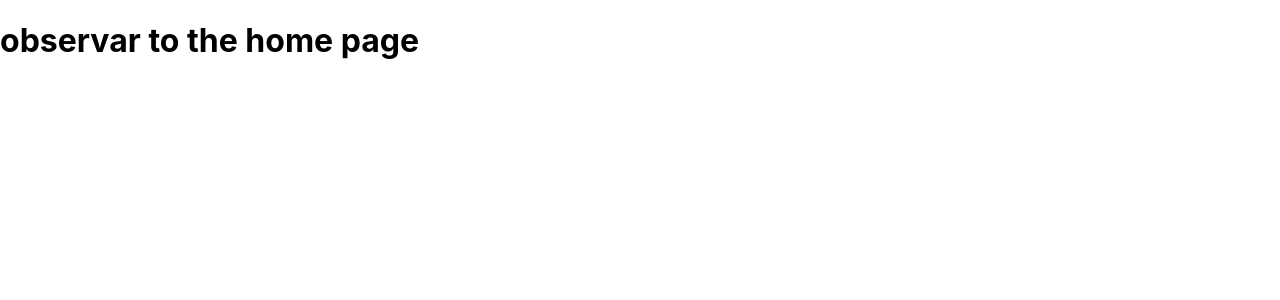
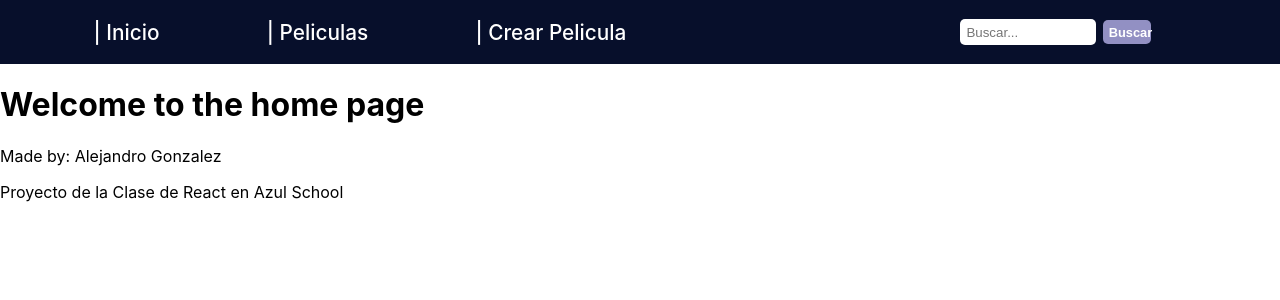
Before and after one commit to atrect-5/Curso-de-React, a React (Create React App) app: page / in a window 1280 px wide. Shown: the top 300 px of the page. Built offline with nearby package versions, Linux system fonts and the light colour scheme.

Commit message:
Added header

```diff
--- a/src/App.js
+++ b/src/App.js
@@ -4,12 +4,15 @@
 
 // Importamos nuestros componentes
 import RoutesOfApp from "./routes"
+import { Header, Footer } from "./components/common"
 
 // Declaramos la app como un functional component
 const App = () => {
   return (
     <Router>
+      <Header/>
       <RoutesOfApp/>
+      <Footer/>
     </Router>
   )
 }
--- /dev/null
+++ b/src/components/common/footer/footer.jsx
@@ -0,0 +1,14 @@
+
+import React from "react"
+
+// Creamos nuestro componente footer (Este deberia estar presente en toda la pagina en la parte inferior)
+const Footer = () => (
+    <>
+        <footer className = "footer-container">
+            <p>Made by: Alejandro Gonzalez</p>
+            <p>Proyecto de la Clase de React en Azul School</p>
+        </footer>
+    </>
+)
+
+export default Footer
--- /dev/null
+++ b/src/components/common/header/header.jsx
@@ -0,0 +1,32 @@
+
+import React from "react";
+import { Link } from "react-router-dom";
+
+import "./index.scss"
+
+// Creamos nuestro componente header (Este deberia estar presente en toda la pagina en la parte superior)
+const Header = () => {
+    return (
+        <>
+            <header className = "header-container">
+                <ul>
+                    <li>
+                        <Link to={"/"}>| Inicio</Link>
+                    </li>
+                    <li>
+                        <Link to={'/movies'}>| Peliculas</Link>
+                    </li>
+                    <li>
+                        <Link to={'/movies/create'}>| Crear Pelicula</Link>
+                    </li>
+                </ul>
+                <div className="search-container">
+                    <input type="text" name="search-input" placeholder="Buscar..."/>
+                    <button>Buscar</button>
+                </div>
+            </header>
+        </>
+    )
+}
+
+export default Header
--- /dev/null
+++ b/src/components/common/header/index.scss
@@ -0,0 +1,69 @@
+
+.header-container {
+    width: 100%;
+    height: 8vh;
+    max-height: 8vh;
+    background-color: #070F2B;
+    color : white;
+    display: flex;
+    flex-direction: row;
+    justify-content: space-between;
+    align-items: center;
+    ul {
+        width: 50%;
+        height: 100%;
+        display: flex;
+        justify-content: space-around;
+        align-items: center;
+        list-style-type: none;
+        li {
+            a {
+                text-decoration: none;
+                color: white;
+                font-size: 1.3rem;
+                font-weight: 500;
+                transition: all 0.2s;
+                &:hover {
+                    font-weight: 550;
+                    text-decoration: underline;
+                }
+            }
+        }
+    }
+
+    .search-container{
+        width: 25%;
+        height: 100%;
+        display: flex;
+        align-items: center;
+        input {
+            width: 40%;
+            height: 24px;
+            border: .1px;
+            border-radius: 5px;
+            padding-left: 2%;
+            margin-right: 2%;
+            transition: all 0.2s;
+
+        }
+        button {
+            height: 24px;
+            width: 15%;
+            border: 0;
+            border-radius: 5px;
+            font-size: .8em;
+            font-weight: 600;
+            color: white;
+            background-color: #9290C3;
+            transition: all 0.1s;
+            &:hover {
+                background-color: #535C91;
+            }
+            &:active {
+                background-color: #3A3F6D;
+            }
+        }
+    }
+
+
+}
--- /dev/null
+++ b/src/components/common/index.jsx
@@ -0,0 +1,8 @@
+
+import Header from "./header/header"
+import Footer from "./footer/footer"
+
+export {
+    Header,
+    Footer
+}
--- a/src/routes/index.jsx
+++ b/src/routes/index.jsx
@@ -6,14 +6,12 @@
 
 // Declaramos las rutas como un functional component (En este caso no tendremos un state)
 // Con parentesis significa que retornaremos directamente jsx
-
-// Para redirigir a otra pagina
-// <Route path="*" element={<Navigate to="/" />} />
 const RoutesOfApp = () => (
     <Routes>
-        <Route exact path="/" Component ={() => <h1>observar to the home page</h1>} />
+        <Route exact path="/" Component ={() => <h1>Welcome to the home page</h1>} />
         <Route exact path='/movies' Component = {() => <p>Aqui se podran observar las peliculas proximamente...</p>} />
         <Route path ="*" Component={() => <h1>404 Not Found</h1>} />
+        {/* <Route path="*" element={<Navigate to="/" />} /> */}
     </Routes>
 );
 
```
